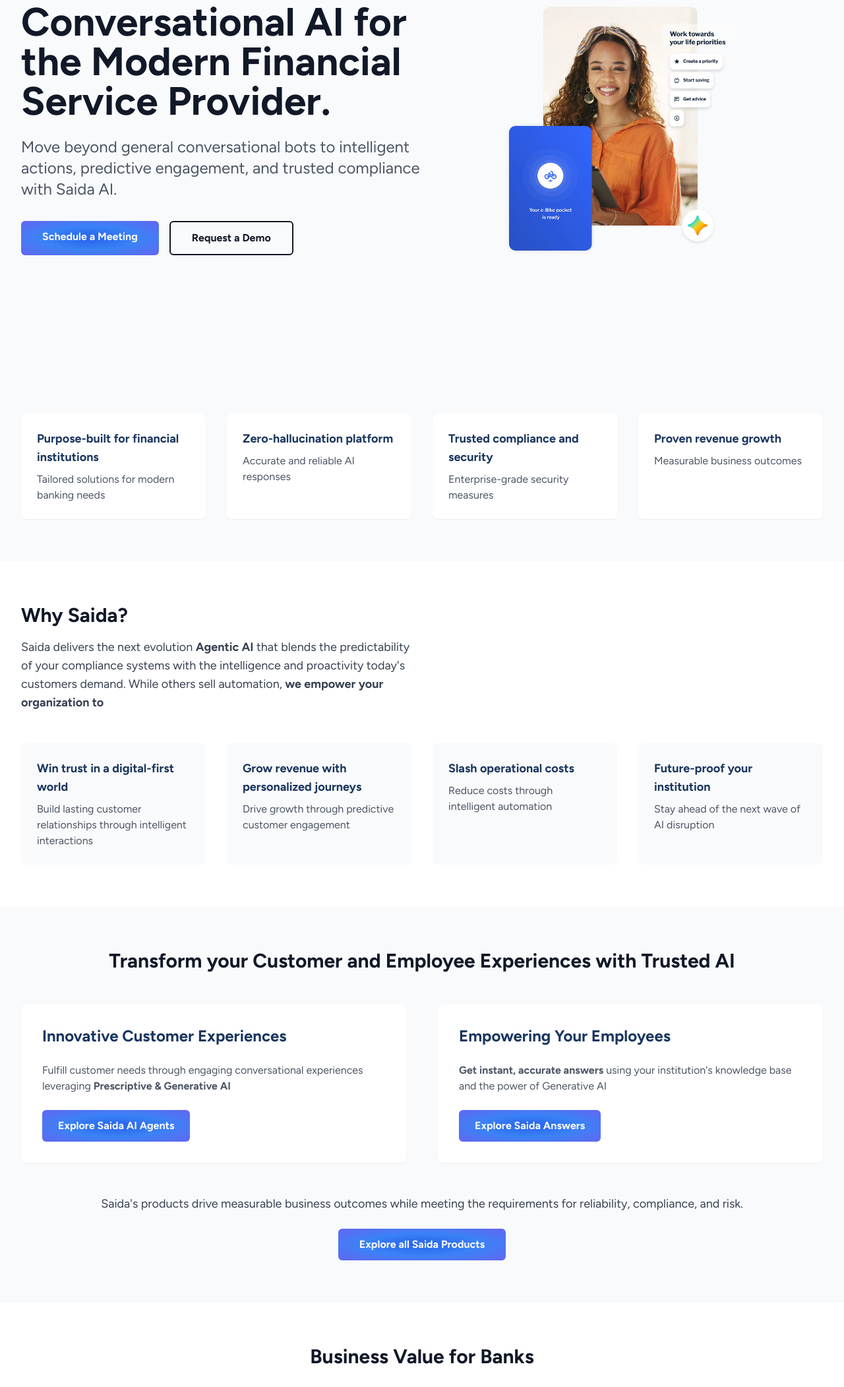
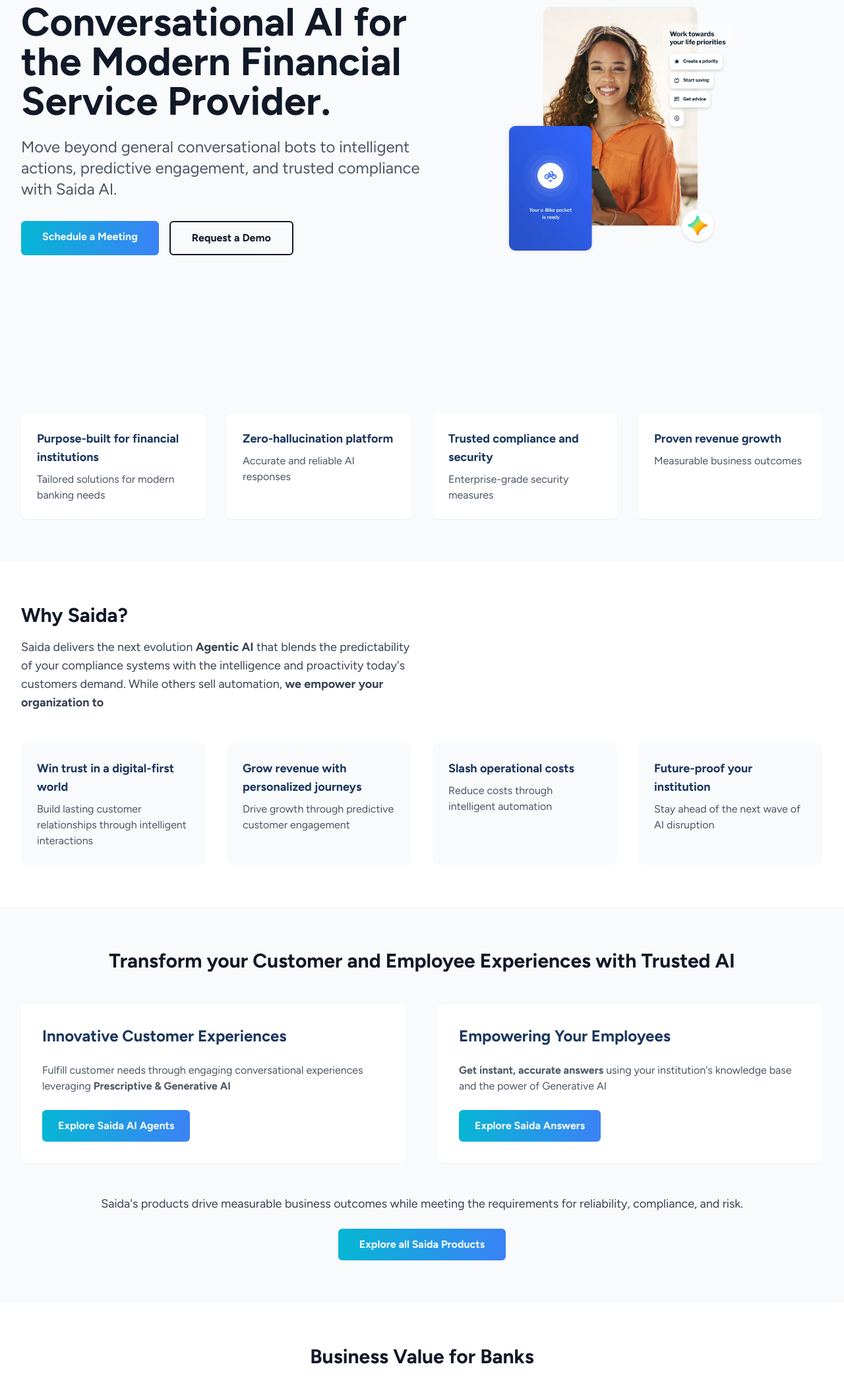
Before and after one commit to paeltech/saida, a plain HTML site: page index.html in a window 1280 px wide. Shown: the part 237-2340 px from the top of the page at 66% size. Drawn offline with nearby package versions, Linux system fonts and the light colour scheme.

Commit message:
changed button gradient

```diff
--- a/index.html
+++ b/index.html
@@ -67,7 +67,7 @@
           <div class="flex items-center flex-shrink-0">
             <a
               href="#contact"
-              class="bg-[radial-gradient(ellipse_at_center,_var(--tw-gradient-stops))] from-blue-600 via-blue-500 to-indigo-500 text-gray-50 px-4 py-2 rounded-md hover:opacity-90 transition"
+              class="bg-gradient-to-r from-cyan-500 to-blue-500 text-gray-50 px-4 py-2 rounded-md hover:opacity-90 transition"
               >Contact Us</a
             >
           </div>
@@ -92,7 +92,7 @@
           <div class="flex space-x-4">
             <a
               href="#demo"
-              class="bg-[radial-gradient(ellipse_at_center,_var(--tw-gradient-stops))] from-blue-600 via-blue-500 to-indigo-500 text-gray-50 px-8 py-3 rounded-md font-semibold hover:opacity-90 transition"
+              class="bg-gradient-to-r from-cyan-500 to-blue-500 text-gray-50 px-8 py-3 rounded-md font-semibold hover:opacity-90 transition"
             >
               Schedule a Meeting
             </a>
@@ -218,7 +218,7 @@
             </p>
             <a
               href="#"
-              class="inline-block bg-[radial-gradient(ellipse_at_center,_var(--tw-gradient-stops))] from-blue-600 via-blue-500 to-indigo-500 text-gray-50 px-6 py-3 rounded-md font-semibold hover:opacity-90"
+              class="inline-block bg-gradient-to-r from-cyan-500 to-blue-500 text-gray-50 px-6 py-3 rounded-md font-semibold hover:opacity-90"
             >
               Explore Saida AI Agents
             </a>
@@ -234,7 +234,7 @@
             </p>
             <a
               href="#"
-              class="inline-block bg-[radial-gradient(ellipse_at_center,_var(--tw-gradient-stops))] from-blue-600 via-blue-500 to-indigo-500 text-gray-50 px-6 py-3 rounded-md font-semibold hover:opacity-90"
+              class="inline-block bg-gradient-to-r from-cyan-500 to-blue-500 text-gray-50 px-6 py-3 rounded-md font-semibold hover:opacity-90"
             >
               Explore Saida Answers
             </a>
@@ -247,7 +247,7 @@
           </p>
           <a
             href="#"
-            class="inline-block bg-[radial-gradient(ellipse_at_center,_var(--tw-gradient-stops))] from-blue-600 via-blue-500 to-indigo-500 text-gray-50 px-8 py-3 rounded-md font-semibold hover:opacity-90"
+            class="inline-block bg-gradient-to-r from-cyan-500 to-blue-500 text-gray-50 px-8 py-3 rounded-md font-semibold hover:opacity-90"
           >
             Explore all Saida Products
           </a>
@@ -459,7 +459,7 @@
         <div class="flex justify-center space-x-4">
           <a
             href="#demo"
-            class="bg-[radial-gradient(ellipse_at_center,_var(--tw-gradient-stops))] from-blue-600 via-blue-500 to-indigo-500 text-gray-50 px-8 py-3 rounded-md font-semibold hover:opacity-90"
+            class="bg-gradient-to-r from-cyan-500 to-blue-500 text-gray-50 px-8 py-3 rounded-md font-semibold hover:opacity-90"
           >
             Schedule a Meeting
           </a>
```
